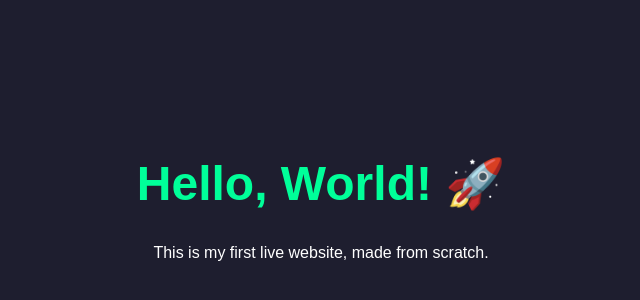
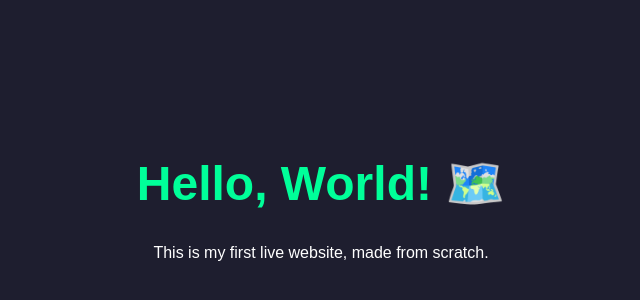
Before and after one commit to Black98Hat/hello-world, a plain HTML site: page index.html in a window 1280 px wide. Shown: the part 140-440 px from the top of the page, without its empty margins (319-959 px from the left). Drawn offline with Linux system fonts and the light colour scheme.

Commit message:
Update index.html
Icon change for testing

```diff
--- a/index.html
+++ b/index.html
@@ -29,7 +29,7 @@
 
 </head>
 <body>
-    <h1>Hello, World! 🚀</h1>
+    <h1>Hello, World! 🗺️</h1>
     <p>This is my first live website, made from scratch.</p>
 </body>
 </html>
```
